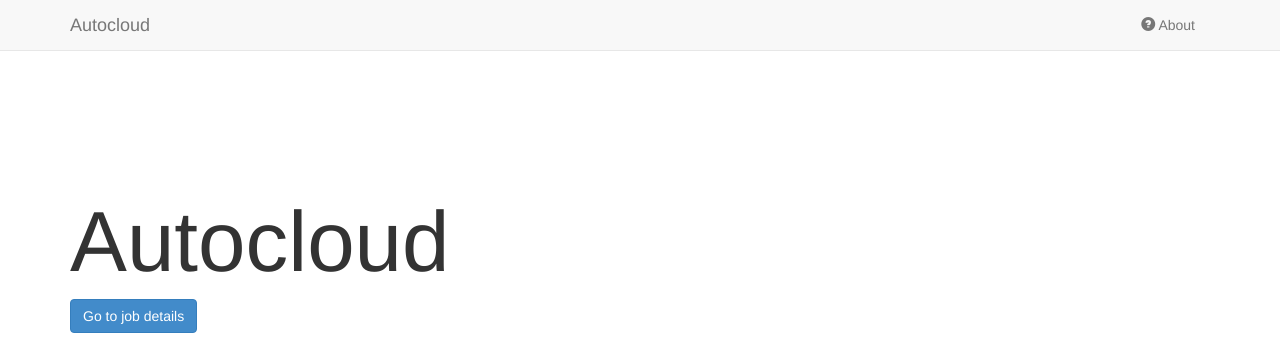
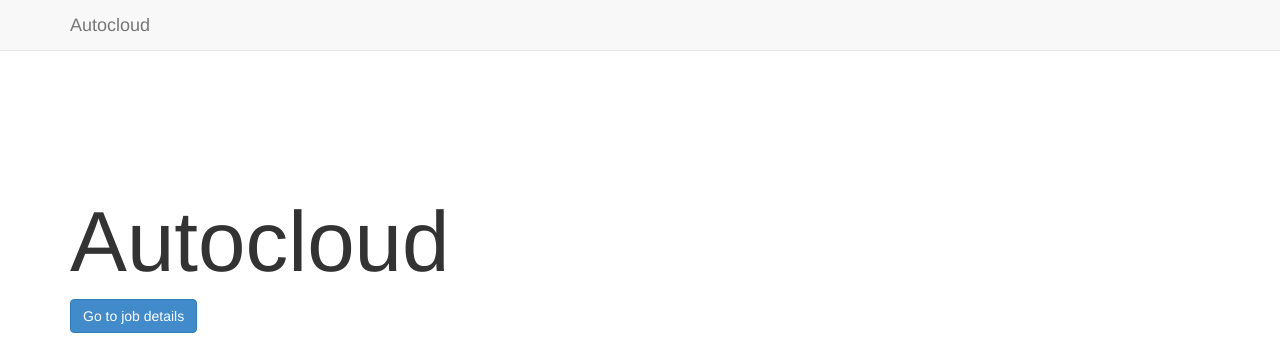
Before and after one commit to kushaldas/autocloud, a Flask app: page / in a window 1280 px wide. Shown: the top 337 px of the page. Run offline with Flask 2, Linux system fonts and the light colour scheme; parts of the project's set-up code (start-up, migrations or seed data) failed here and were passed over; some libraries are stand-ins or nearby versions.

Commit message:
remove about from the navbar

```diff
--- a/autocloud/web/templates/master.html
+++ b/autocloud/web/templates/master.html
@@ -35,21 +35,6 @@
             <a class="navbar-brand" href="{{url_for('index')}}">
               Autocloud</a>
           </div>
-
-          <div class="navbar-collapse collapse">
-            <ul class="nav navbar-nav navbar-right">
-                {% if 'about' == current %}
-                <li class="active">
-                {% else %}
-                <li>
-                {% endif %}
-                <a href="#">
-                  <span class="glyphicon glyphicon-question-sign"></span>
-                  About</a>
-                <li>
-            </ul>
-
-          </div><!--/.nav-collapse -->
         </div>
       </div>
 
```
